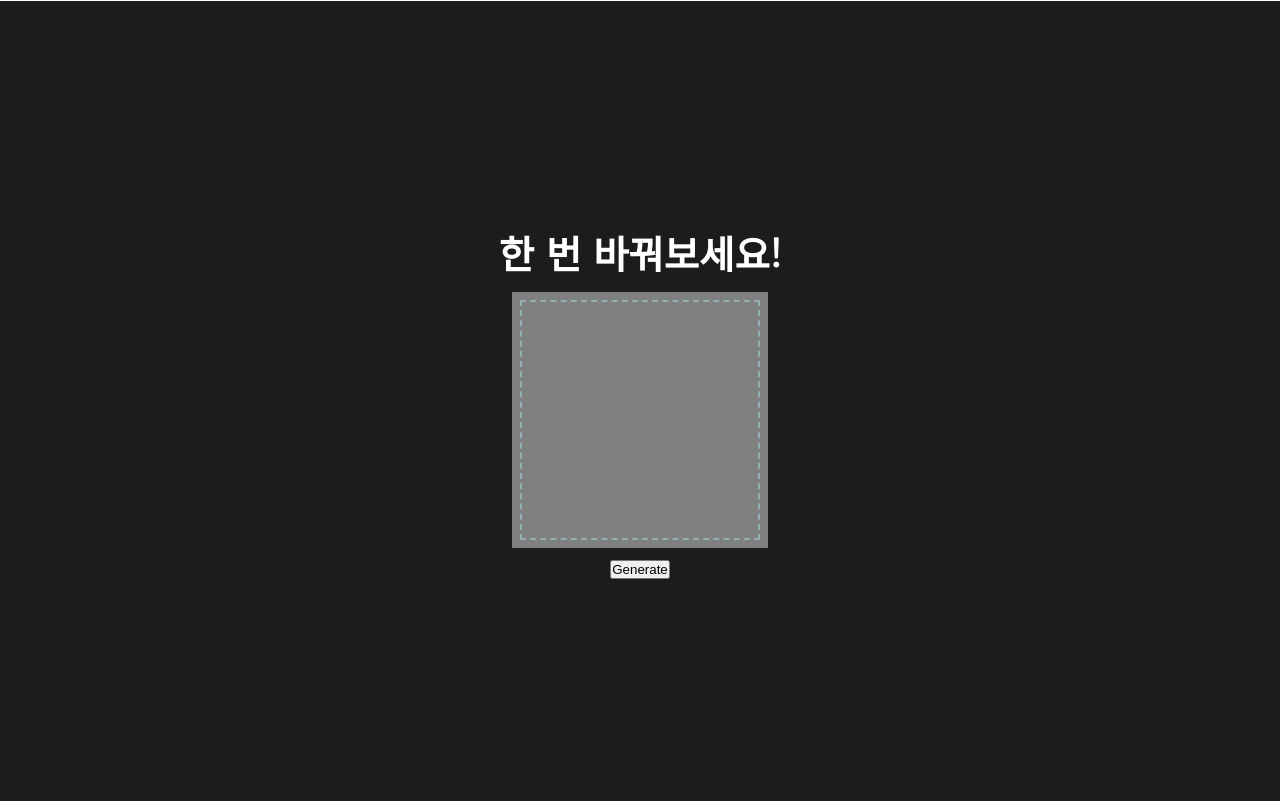
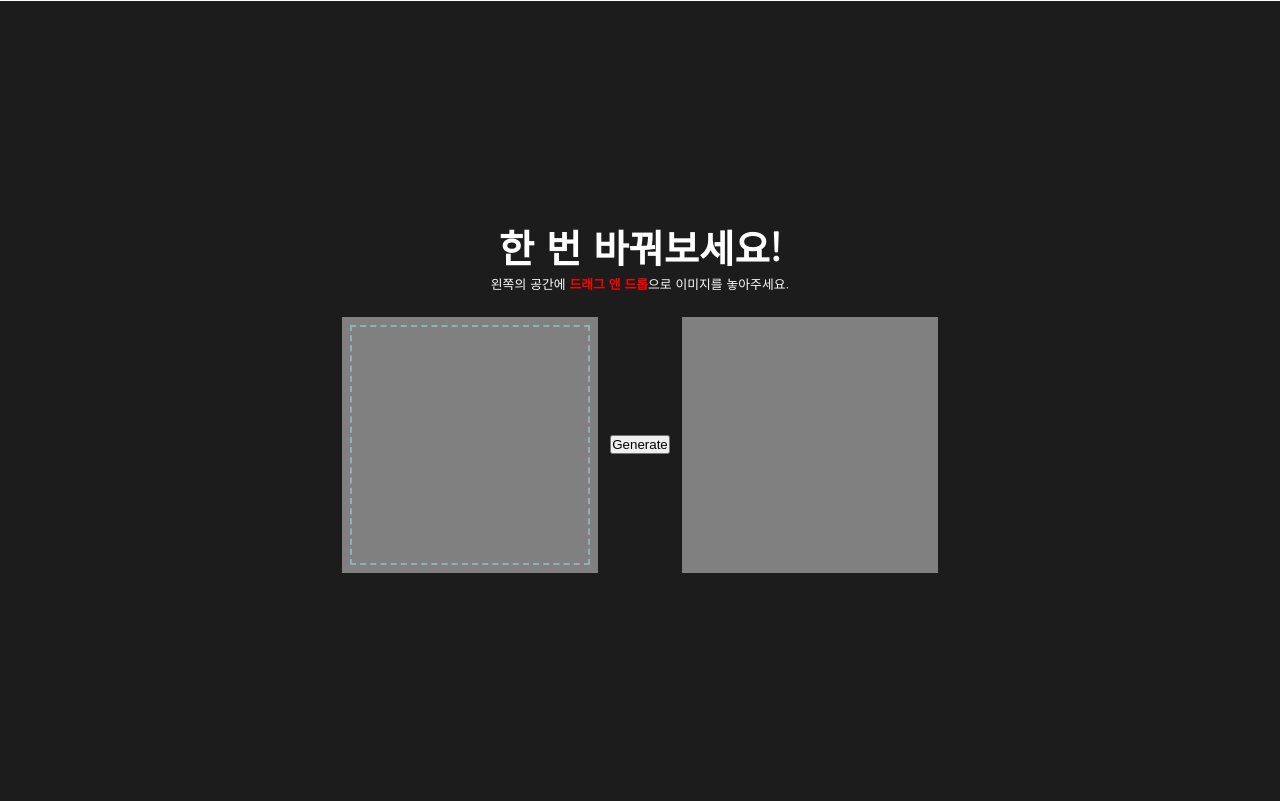
Before and after one commit to github01main/ML_Oil_Painting_Generator, a Django app: page / in a window 1280 px wide. Shown: the part 1599-2400 px from the top of the page. Run offline with Django 4.2, Linux system fonts and the light colour scheme; some libraries are stand-ins or nearby versions.

Commit message:
edit - Third Slide Front Part

```diff
--- a/static/css/main.css
+++ b/static/css/main.css
@@ -1,3 +1,4 @@
+/* *****************************공통적인 부분은 sections로 통일  ******************************/
 .sections {
     display: flex;
     flex-direction: column;
@@ -5,6 +6,7 @@
     align-items: center;
 }
 
+/* ********************************** 첫번째 페이지 ********************************** */
 .container .swiper-wrapper .swiper-slide .first-slide {
     width: 100%;
     height: 100vh;
@@ -28,6 +30,7 @@
     color: red;
 }
 
+/* ********************************** 두번째 페이지 ********************************** */
 .container .swiper-wrapper .swiper-slide .second-slide {
     display: flex;
     justify-content: center;
@@ -59,19 +62,36 @@
     height : 30vw;
 }
 
+/* ********************************** 세번째 페이지 ********************************** */
 .container .swiper-wrapper .swiper-slide .third-slide {
     width: 100%;
     height: 100vh;
     background-color: #1C1C1C;
 }
 
-.container .swiper-wrapper .swiper-slide .third-slide span:first-child {
+.container .swiper-wrapper .swiper-slide .third-slide span {
     font-size: 3vw;
     font-weight: bold;
     color: #fff;
 }
 
-.container .swiper-wrapper .swiper-slide .third-slide .content {
+.container .swiper-wrapper .swiper-slide .third-slide p {
+    font-size: 1vw;
+    color: #fff;
+    margin-bottom: 12px;
+}
+
+.container .swiper-wrapper .swiper-slide .third-slide p strong {
+    color: red;
+}
+
+.container .swiper-wrapper .swiper-slide .third-slide .group {
+    display: flex;
+    flex-direction: raw;
+    align-items: center;
+}
+
+.container .swiper-wrapper .swiper-slide .third-slide .group .content {
     outline: 2px dashed #92b0b3 ;
     outline-offset:-10px;
     text-align: center;
@@ -81,8 +101,15 @@
     background-color: gray;
     margin-top: 12px;
     margin-bottom: 12px;
+    margin-right: 12px;
 }
 
-.container .swiper-wrapper .swiper-slide .third-slide button {
-    display: inline;
+/* ********************************** 테스트입니다. ********************************** */
+.test-box {
+    width: 20vw;
+    height: 20vw;
+    background-color: gray;
+    margin-left: 12px;
 }
+
+/* ********************************** 네번째 페이지 ********************************** */
--- a/templates/index.html
+++ b/templates/index.html
@@ -59,6 +59,7 @@
             <div class="swiper-slide">
                 <div class="first-slide sections">
                     <span>해드림!</span>
+                    <!-- ***** 로고 제작이 된다면 이 곳에 넣고 수정하면 됩니다. ***** -->
                     <!-- <img src="/" alt="로고" /> -->
                     <span>유화 제작을 무료로 해드립니다! <strong>(유료 유화제작 별도)</strong></span>
                 </div>
@@ -76,13 +77,21 @@
             <div class="swiper-slide">
                 <div class="third-slide sections">
                     <span>한 번 바꿔보세요!</span>
+                    <p>왼쪽의 공간에 <strong>드래그 앤 드롭</strong>으로 이미지를 놓아주세요.</p>
+                    <!-- ***** 기존의 파일 업로드 방식입니다. ***** -->
                     <!-- <div class="file-upload">
                         <input type="file" id="file">
                         <button class="btnClick" onclick="save()">Generate</button>
                     </div> -->
-                    <div class="content">
+                    <div class="group">
+                        <div class="content">
+                        </div>
+                        <button class="btnClick" onclick="save()">Generate</button>
+                        <!-- ***** 이 부분은 테스트 용도로 작업의 결과물이 올라갈 공간입니다. ***** -->
+                        <div class="test-box">
+
+                        </div>
                     </div>
-                    <button class="btnClick" onclick="save()">Generate</button>
                 </div>
             </div>
         </div>
```
